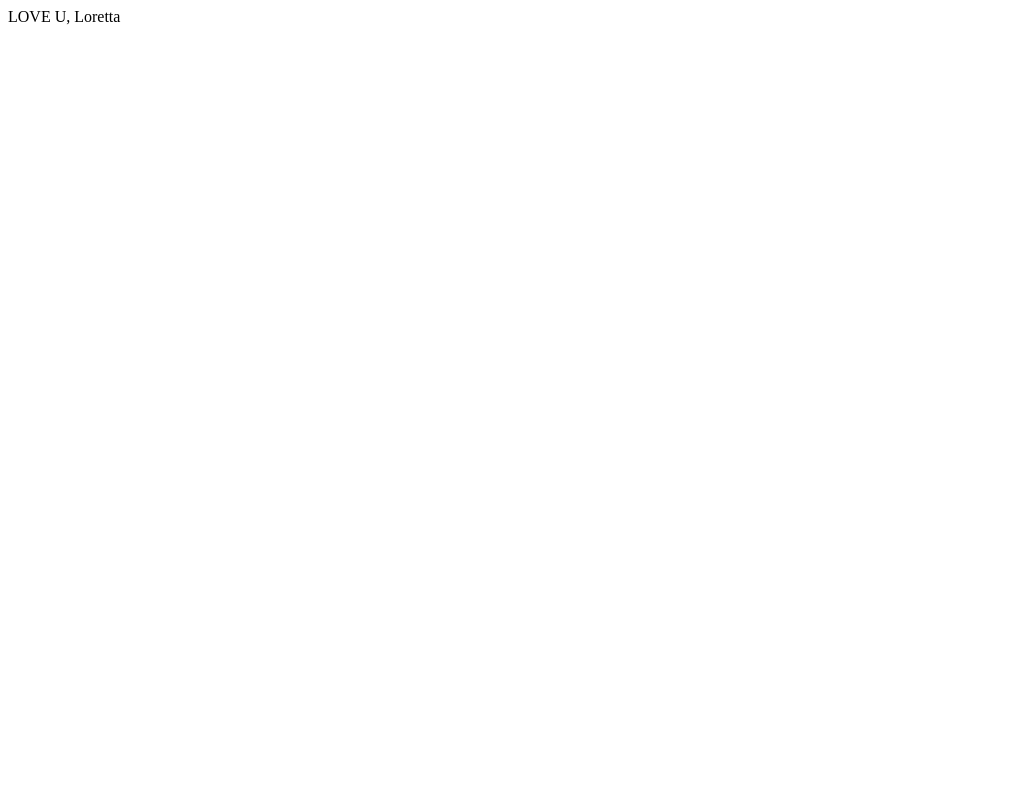
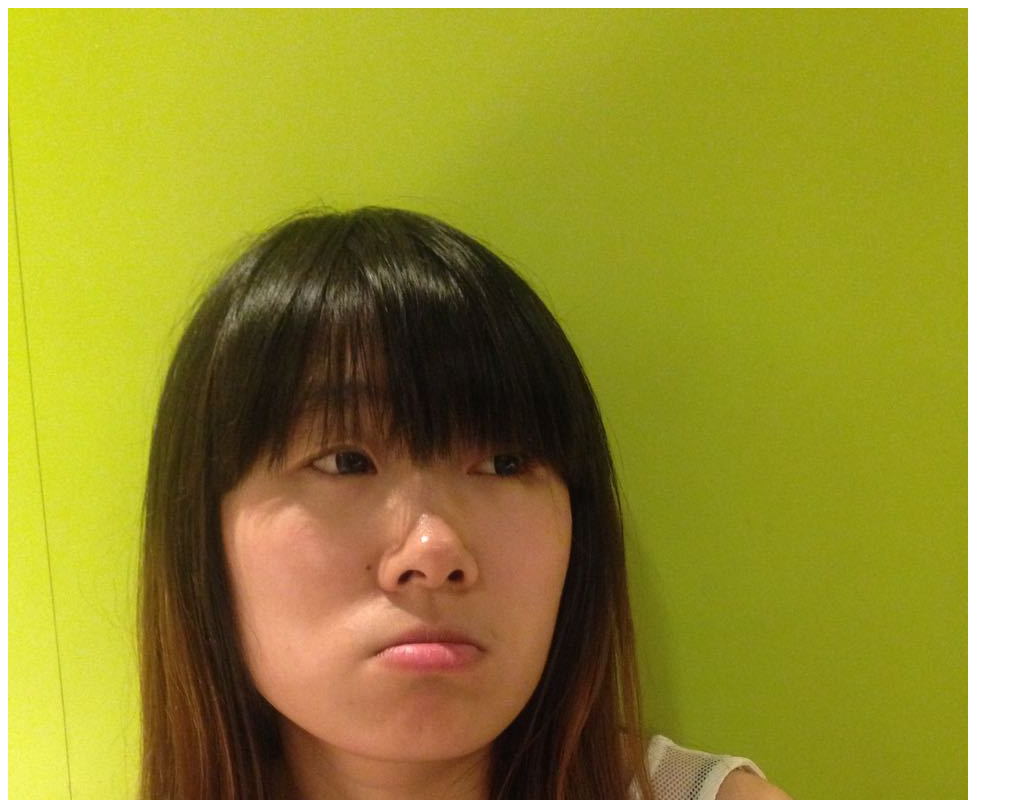
Before and after one commit to prograndpa/prograndpa.github.io, a plain HTML site: page welcome.html in a window 1280 px wide. Shown: the top 800 px of the page, without its empty margins (0-1023 px from the left). Drawn offline with Linux system fonts and the light colour scheme.

Commit message:
Add files via upload

```diff
--- a/welcome.html
+++ b/welcome.html
@@ -4,5 +4,5 @@
 	</head>
 
 	<body>
-	LOVE U, Loretta
+	<img src="./images/loretta/loretta.jpg">
 	</body>
```
